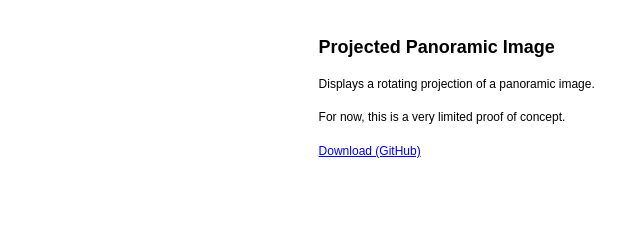
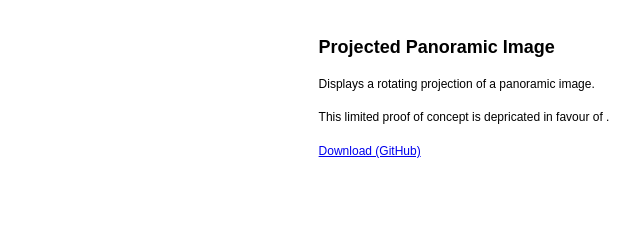
Before and after one commit to WoollyMittens/useful-panorama, a website: page src/index.html in a window 1280 px wide. Shown: the top 240 px of the page, 331-971 px from the left. Drawn offline with Linux system fonts and the light colour scheme; files whose address does not match are found by name.

Commit message:
Depricate

```diff
--- a/src/index.html
+++ b/src/index.html
@@ -2,7 +2,7 @@
 <html>
 	<head>
 		<meta charset="UTF-8" />
-		<title>useful-panorama.js: Projected Panoramic Image</title>
+		<title>useful-panorama.js: Projected Panoramic Image (DEPRICATED)</title>
 		<style>
 			html { font-family:Sans-Serif; font-size:75%; height:100%; }
 			body { _height:100%; line-height:180%; margin:0; min-height:100%; padding:1%; }
@@ -23,7 +23,7 @@
 			<article>
 				<h2>Projected Panoramic Image</h2>
 				<p>Displays a rotating projection of a panoramic image.</p>
-				<p>For now, this is a very limited proof of concept.</p>
+				<p>This limited proof of concept is depricated in favour of <a href="http://www.woollymittens.nl/default.php?url=useful-photocylinder"></a>.</p>
 				<p><a class="button downloadButton" href="http://github.com/WoollyMittens/useful-panorama" target="_blank">Download (GitHub)</a></p>
 			</article>
 			<aside>
```
Also changed, not shown: README.md, dist/index.html.
